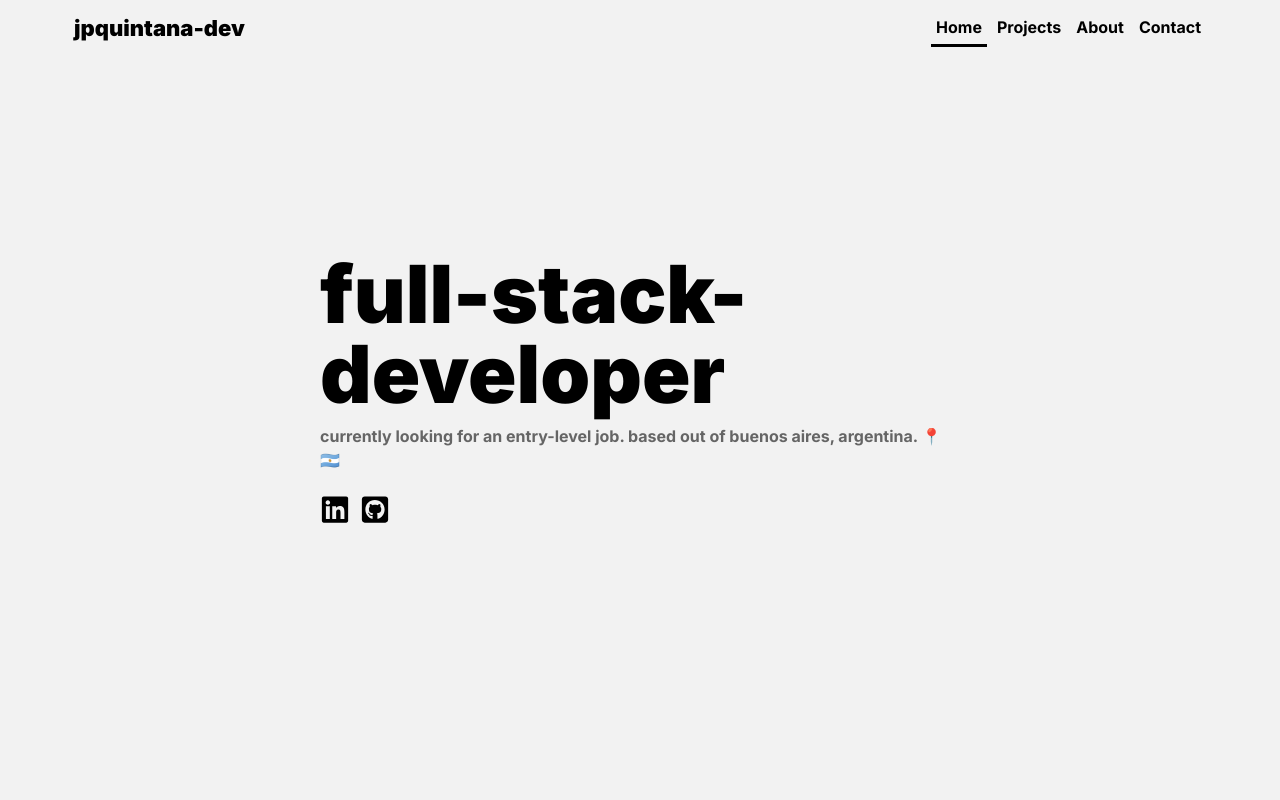
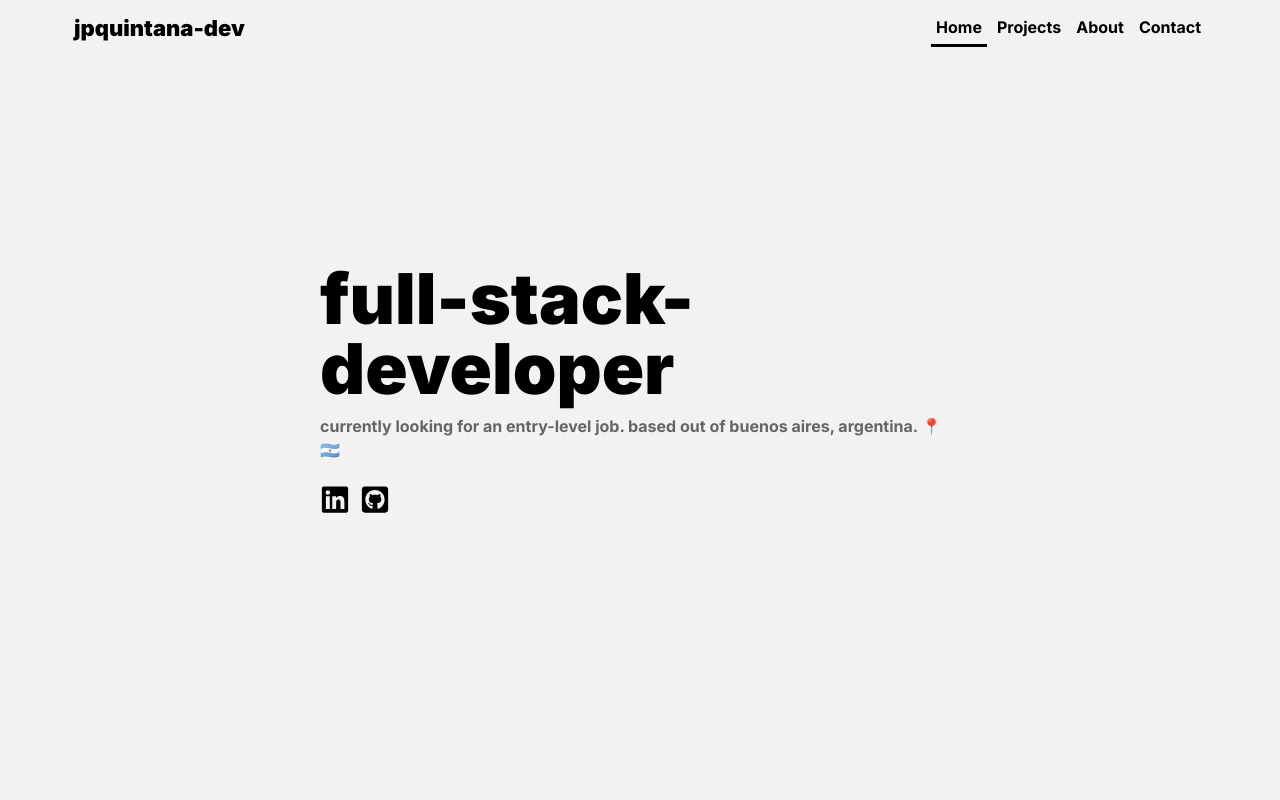
Before and after one commit to jp-quintana/portfolio, a Next.js app: page / in a window 1280 px wide. Shown: the top 800 px of the page. Built offline with nearby package versions, Linux system fonts and the light colour scheme.

Commit message:
Fix Small Vw Overflow

```diff
--- a/components/Home/Contact/index.module.scss
+++ b/components/Home/Contact/index.module.scss
@@ -44,12 +44,31 @@
         align-items: center;
         font-size: 2rem;
 
+        @media (max-width: 768px) {
+          gap: 2rem;
+          font-size: 1.6rem;
+        }
+
+        @media (max-width: 480px) {
+          gap: 1rem;
+        }
+
         span {
           font-size: 4rem;
           display: flex;
           padding: 3rem;
           border: 3px solid $color-light;
           border-radius: 100rem;
+
+          @media (max-width: 768px) {
+            font-size: 3rem;
+            padding: 2rem;
+          }
+
+          @media (max-width: 480px) {
+            font-size: 1.2rem;
+            padding: 0.6rem;
+          }
         }
       }
     }
--- a/components/Home/Hero/index.module.scss
+++ b/components/Home/Hero/index.module.scss
@@ -1,10 +1,11 @@
 .section {
   // TODO: check
   // min-height: calc(100vh - 5.3rem);
-  min-height: calc(100vh);
+  min-height: 100vh;
 
   .container {
     max-width: 90%;
+    position: relative;
 
     .hero_content {
       display: flex;
@@ -17,10 +18,18 @@
 
       .title_wrapper {
         .title {
-          font-size: 8rem;
+          font-size: 7rem;
           font-weight: 900;
           line-height: 1;
           margin-bottom: 1rem;
+
+          @media (max-width: 768px) {
+            font-size: 4rem;
+          }
+
+          @media (max-width: 480px) {
+            font-size: 3rem;
+          }
         }
 
         .subtitle {
@@ -37,39 +46,6 @@
         width: 50%;
         font-size: 3rem;
       }
-
-      // .stack_container {
-      //   margin-top: 10rem;
-      //   border-top: 1px solid #000;
-      //   padding-top: 1rem;
-      //   display: flex;
-      //   justify-content: right;
-
-      //   .stack_wrapper {
-      //     display: inline-flex;
-      //     align-items: center;
-      //     gap: 1rem;
-
-      //     .icons {
-      //       flex: 1;
-      //       display: flex;
-      //       gap: 2rem;
-      //       justify-content: center;
-      //       li {
-      //         display: flex;
-      //         align-items: center;
-      //         img {
-      //           height: 4rem;
-      //           margin: 0 auto;
-      //         }
-      //       }
-      //     }
-
-      //     .comment {
-      //       margin-left: auto;
-      //     }
-      //   }
-      // }
     }
   }
 }
```
Also changed, not shown: components/Home/Hero/index.js (+0 -34 lines).
